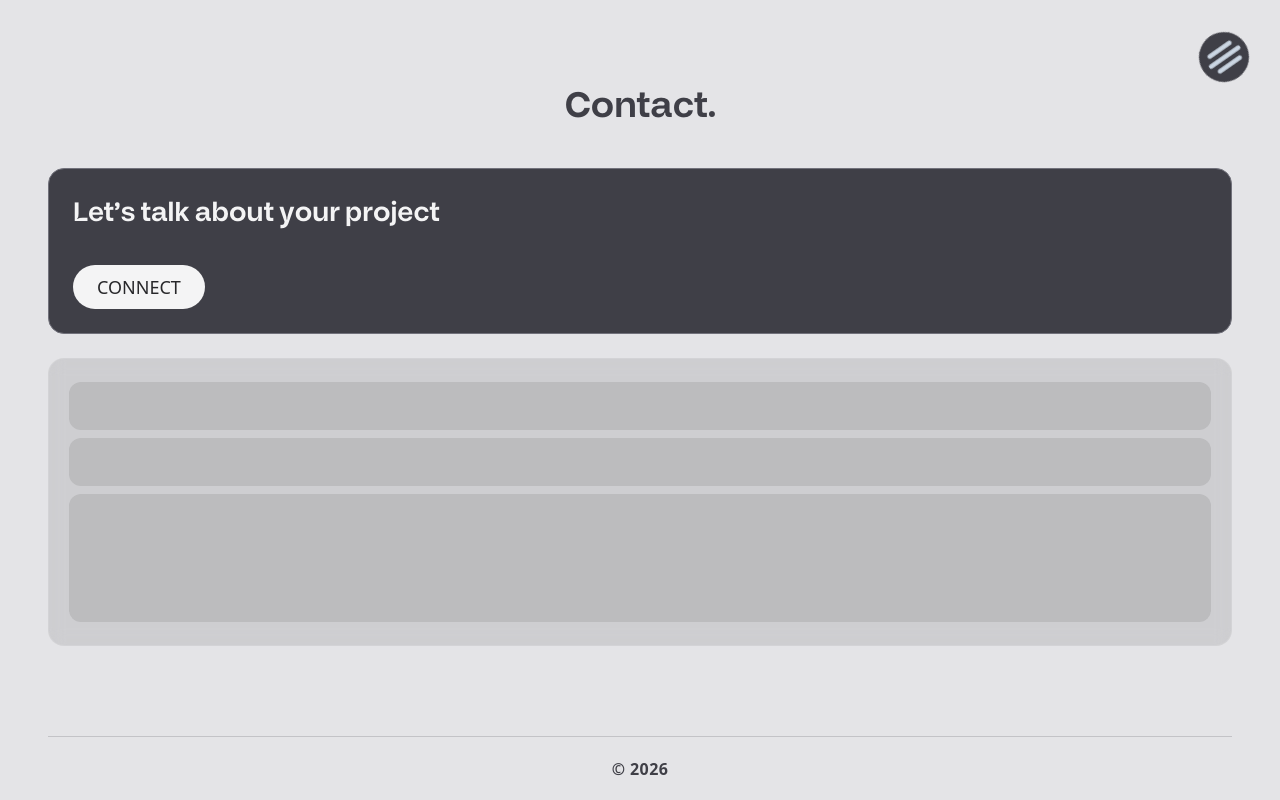
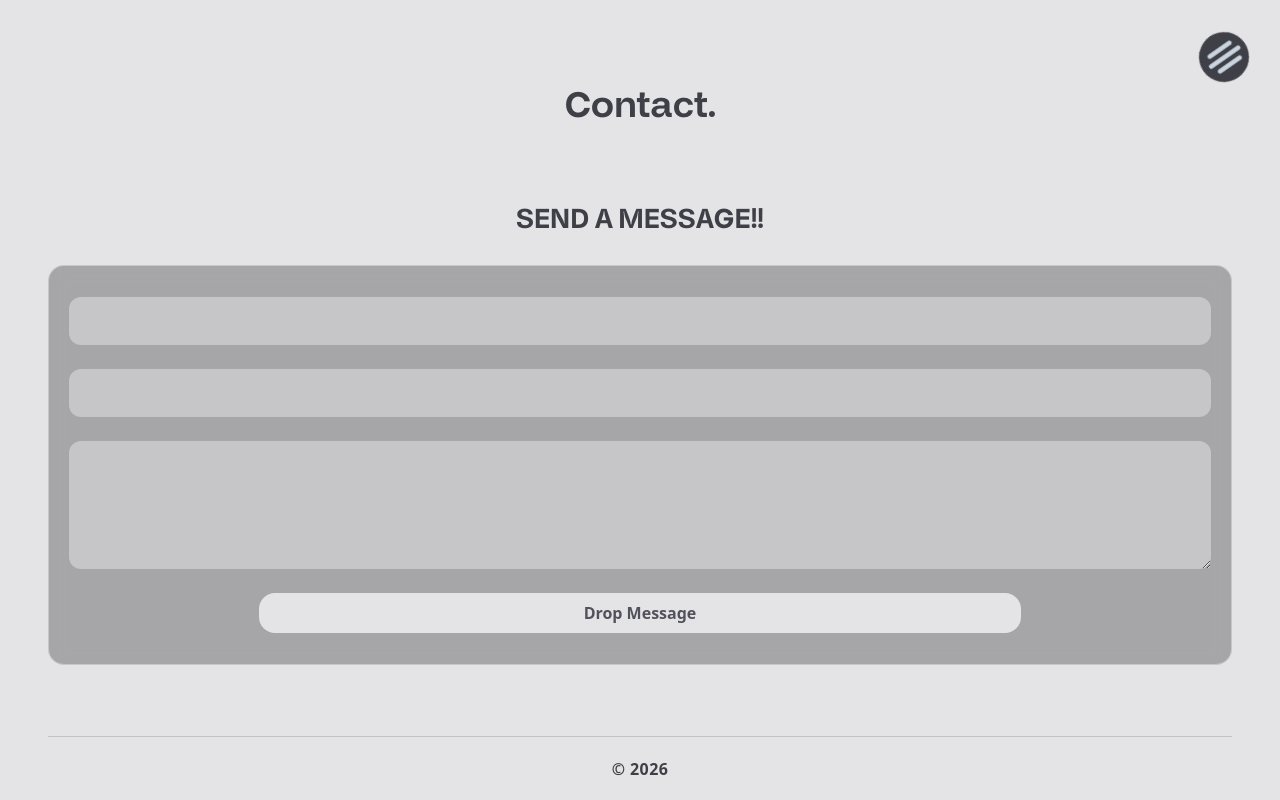
Before and after one commit to CodesbyEkan/krunotch, a React (Vite) app: page /contact in a window 1280 px wide. Built offline with nearby package versions, Linux system fonts and the light colour scheme.

Commit message:
UI for contact component

```diff
--- a/src/components/Contact.jsx
+++ b/src/components/Contact.jsx
@@ -10,26 +10,27 @@ const Contact = ({ ref }) => {
         </div>
       </div>
       {/* <div className="h-screen">...</div> */}
-      <div className="w-full h-full flex flex-col justify-between gap-y-2 mt-2 px-12">
+      <div className="w-full h-full flex flex-col justify-between gap-y-2 mt-10 px-12">
         <div className="flex flex-col gap-6">
-          <div className="flex flex-col justify-center relative px-6 py-6 bg-zinc-700 border border-zinc-500 rounded-2xl backdrop-blur-sm cursor-pointer hover:shadow-lg hover:scale-103">
-            <div className="flex flex-col gap-8">
-              <h2 className="text-left text-zinc-100 text-[1.65rem] font-makira">
-                Let's talk about your project
-              </h2>
-              <button onClick={()=> console.log("Button clicked!!")} className="w-fit text-left px-6 py-2 bg-zinc-100 text-zinc-800 text-lg font-medium rounded-3xl uppercase cursor-pointer">
-                Connect
-              </button>
-            </div>
-          </div>
-          <form className="flex flex-col justify-center gap-2 bg-zinc-900/10 px-5 backdrop-blur-sm h-72 w-full border border-zinc-300/70 rounded-2xl">
-            <input className="bg-zinc-900/10 py-3 w-full rounded-xl"></input>
-            <input className="bg-zinc-900/10 py-3 w-full rounded-xl"></input>
-            <input className="bg-zinc-900/10 py-3 w-full h-32 rounded-xl"></input>
+          <h2 className="text-zinc-700 text-[1.7rem] font-makira uppercase">
+            Send a message!!
+          </h2>
+          <form className="flex flex-col items-center justify-center gap-6 bg-zinc-900/30 px-5 backdrop-blur-sm h-100 w-full border border-zinc-300/70 rounded-2xl">
+            <input className="bg-zinc-100/40 py-3 px-3 w-full rounded-xl  placeholder: focus-within:outline-1 focus:outline-zinc-700"></input>
+            <input className="bg-zinc-100/40 py-3 px-3 w-full rounded-xl focus-within:outline-1 focus:outline-zinc-700"></input>
+            <textarea className="bg-zinc-100/40 py-3 px-3 w-full h-32 rounded-xl focus-within:outline-1 focus:outline-zinc-700"></textarea>
+            <button
+              type="submit"
+              className="w-4/6 bg-zinc-200 text-zinc-600 px-2 py-2 rounded-2xl font-semibold"
+            >
+              Drop Message
+            </button>
           </form>
         </div>
         <footer className="border-t border-t-zinc-700/20 h-16 w-full flex justify-center items-center">
-          <p className="text-zinc-700 font-semibold tracking-wide">&copy; 2026</p>
+          <p className="text-zinc-700 font-semibold tracking-wide">
+            &copy; 2026
+          </p>
         </footer>
       </div>
     </section>
--- a/src/components/LandingPage.jsx
+++ b/src/components/LandingPage.jsx
@@ -1,5 +1,5 @@
 import { Link } from "react-router-dom";
-import { useRef } from "react";
+import { useRef, useState } from "react";
 
 import Portfolio from "./Portfolio";
 import Project from "./Project";
@@ -8,6 +8,8 @@ import Sidebar from "./Sidebar";
 import Home from "./Home";
 
 export default function LandingPage() {
+  const [page, setPage] = useState("home");
+
   const HomeRef = useRef(null);
   const PortfolioRef = useRef(null);
   const ProjectRef = useRef(null);
@@ -22,12 +24,16 @@ export default function LandingPage() {
 
   return (
     <div className="relative overflow-hidden overscroll-contain h-full bg-zinc-950">
-      <Sidebar sectionRefs={sectionRefs} />
+      <Sidebar sectionRefs={sectionRefs} page={page} setPage={setPage} />
       <Home ref={HomeRef} />
-      <Portfolio ref={PortfolioRef} />
+      <Portfolio
+        ref={PortfolioRef}
+        contactRef={sectionRefs}
+        setPage={setPage}
+      />
       <Project ref={ProjectRef} />
       <Contact ref={ContactRef} />
-      <div>{/* <Home ref={HomeRef} /> */}</div>
+      {/* <div><Home ref={HomeRef} /></div> */}
     </div>
   );
 }
--- a/src/components/Portfolio.jsx
+++ b/src/components/Portfolio.jsx
@@ -1,7 +1,8 @@
 import reactIcon from "../assets/react.svg";
 import backendIcon from "../assets/backend.svg";
+import { handleClick } from "../utils/handleClick";
 
-const Portfolio = ({ ref }) => {
+const Portfolio = ({ ref, contactRef, setPage }) => {
   return (
     <section
       ref={ref}
@@ -58,7 +59,11 @@ const Portfolio = ({ ref }) => {
             <h2 className="text-left text-zinc-100 text-[1.75rem] font-makira">
               Let's talk<span className="block">about your project</span>
             </h2>
-            <button className="w-fit text-left px-6 py-2 bg-zinc-100 text-zinc-800 text-lg font-medium rounded-3xl uppercase cursor-pointer">
+            <button
+              data-page="contact"
+              onClick={(e) => handleClick(e, contactRef, setPage)}
+              className="w-fit text-left px-6 py-2 bg-zinc-100 text-zinc-800 text-lg font-medium rounded-3xl uppercase cursor-pointer"
+            >
               Connect
             </button>
           </div>
--- a/src/components/Sidebar.jsx
+++ b/src/components/Sidebar.jsx
@@ -1,8 +1,8 @@
-import { useState } from "react";
+// import { useState } from "react";
 import { handleClick } from "../utils/handleClick";
 
-const Sidebar = ({ sectionRefs }) => {
-  const [page, setPage] = useState("home");
+const Sidebar = ({ sectionRefs, page, setPage }) => {
+  // const [page, setPage] = useState("home");
 
   // const handleClick = (e) => {
   //   const pageClicked = e.currentTarget.dataset.page;
```
